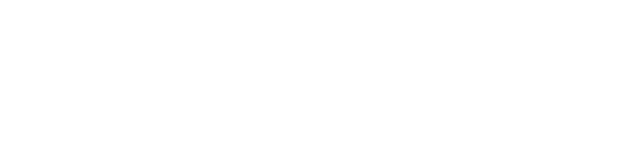
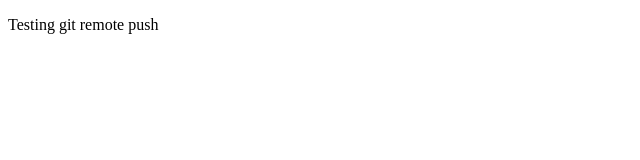
Before and after one commit to C0d1fy/frs, a plain HTML site: page index.html in a window 1280 px wide. Shown: the whole page, without its empty margins (0-640 px from the left). Drawn offline with Linux system fonts and the light colour scheme.

Commit message:
still trying

```diff
--- a/index.html
+++ b/index.html
@@ -3,5 +3,6 @@
 <html lang="en">
 <meta charset="utf-8">
 <title>FRS Test</title>
+<p>Testing git remote push</p>
 </head>
 </html>
```
